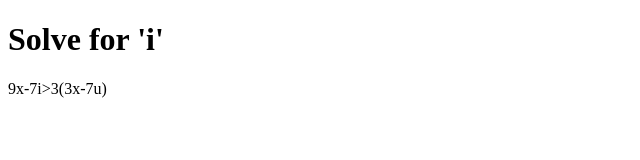
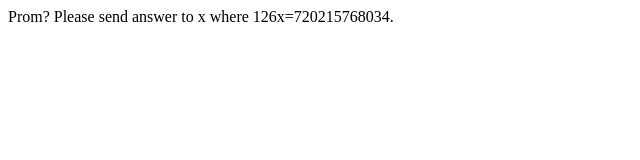
Before and after one commit to PaCuWi/svetlana, a website: page public/index.html in a window 1280 px wide. Shown: the whole page, without its empty margins (0-640 px from the left). Drawn offline with Linux system fonts and the light colour scheme.

Commit message:
WHat ever you want

```diff
--- a/public/index.html
+++ b/public/index.html
@@ -2,8 +2,9 @@
 <html>
 <body>
 
-<h1>Solve for 'i'</h1>
-<p>9x-7i>3(3x-7u)</p>
+Prom?
+
+Please send answer to x where 126x=720215768034.
 
 </body>
 </html>
```
